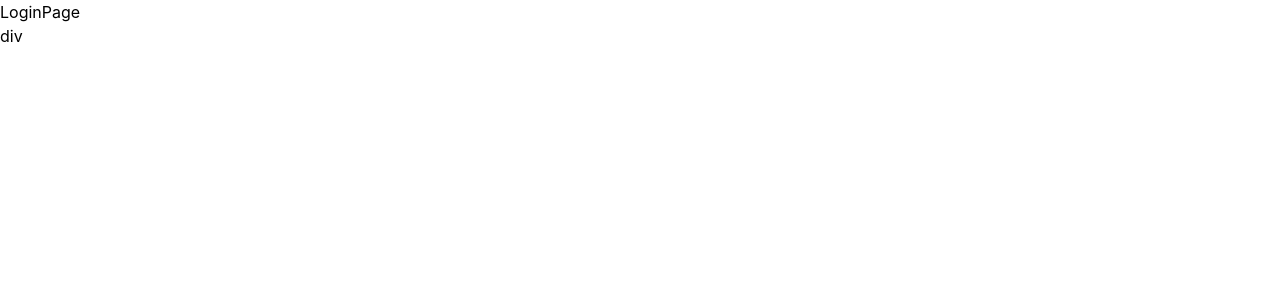
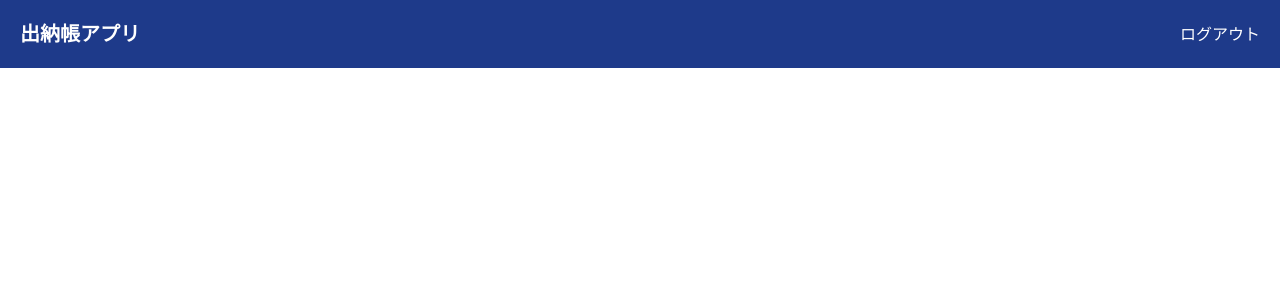
Before and after one commit to yori13/account-book, a React (Create React App) app in the folder react/: page / in a window 1280 px wide. Shown: the top 300 px of the page. Built offline with nearby package versions, Linux system fonts and the light colour scheme.

Commit message:
ログイン画面削除

```diff
--- a/react/src/App.js
+++ b/react/src/App.js
@@ -14,8 +14,7 @@ function App() {
     <Router>
       <div className="App">
         <Routes>
-          <Route path="/" element={<LoginPage />} />
-          <Route path="/TopPage" element={<TopPage />} />
+          <Route path="/" element={<TopPage />} />
           <Route path="/cashbook" element={<CashbookPage />} />
           <Route path="/creditbook" element={<CreditbookPage />} />
           <Route path='/CashConfirmation' element={<CashConfirmation/>}/>
--- a/react/src/components/pages/LoginPage.jsx
+++ /dev/null
@@ -1,16 +0,0 @@
-import React from "react";
-
-const LoginPage = () => {
-  return (
-    <>
-      <div>
-        LoginPage
-      </div>
-      <div>
-        div
-      </div>
-    </>
-  );
-}
-
-export default LoginPage;
```
Also changed, not shown: react/src/components/Login/Login.jsx (deleted).
